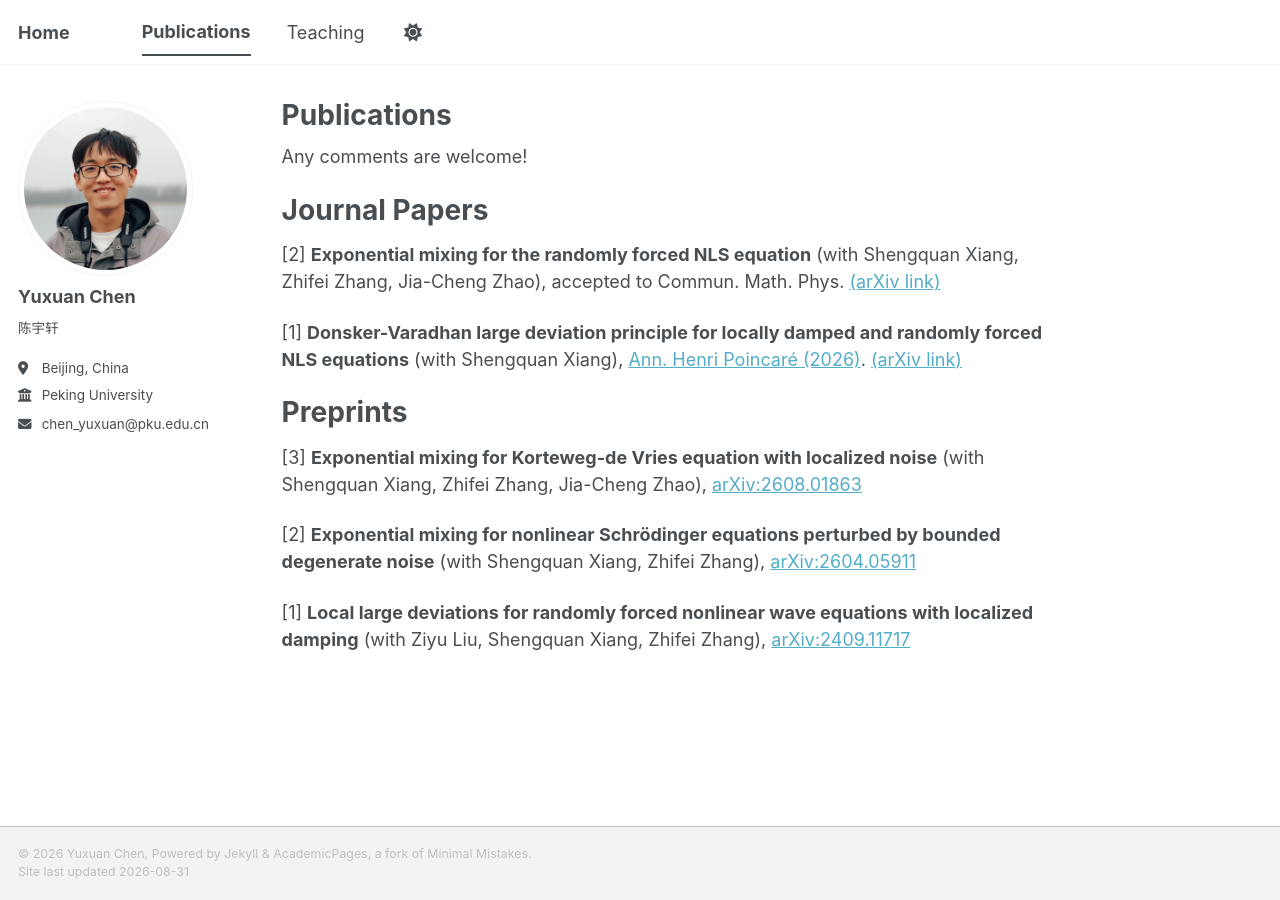
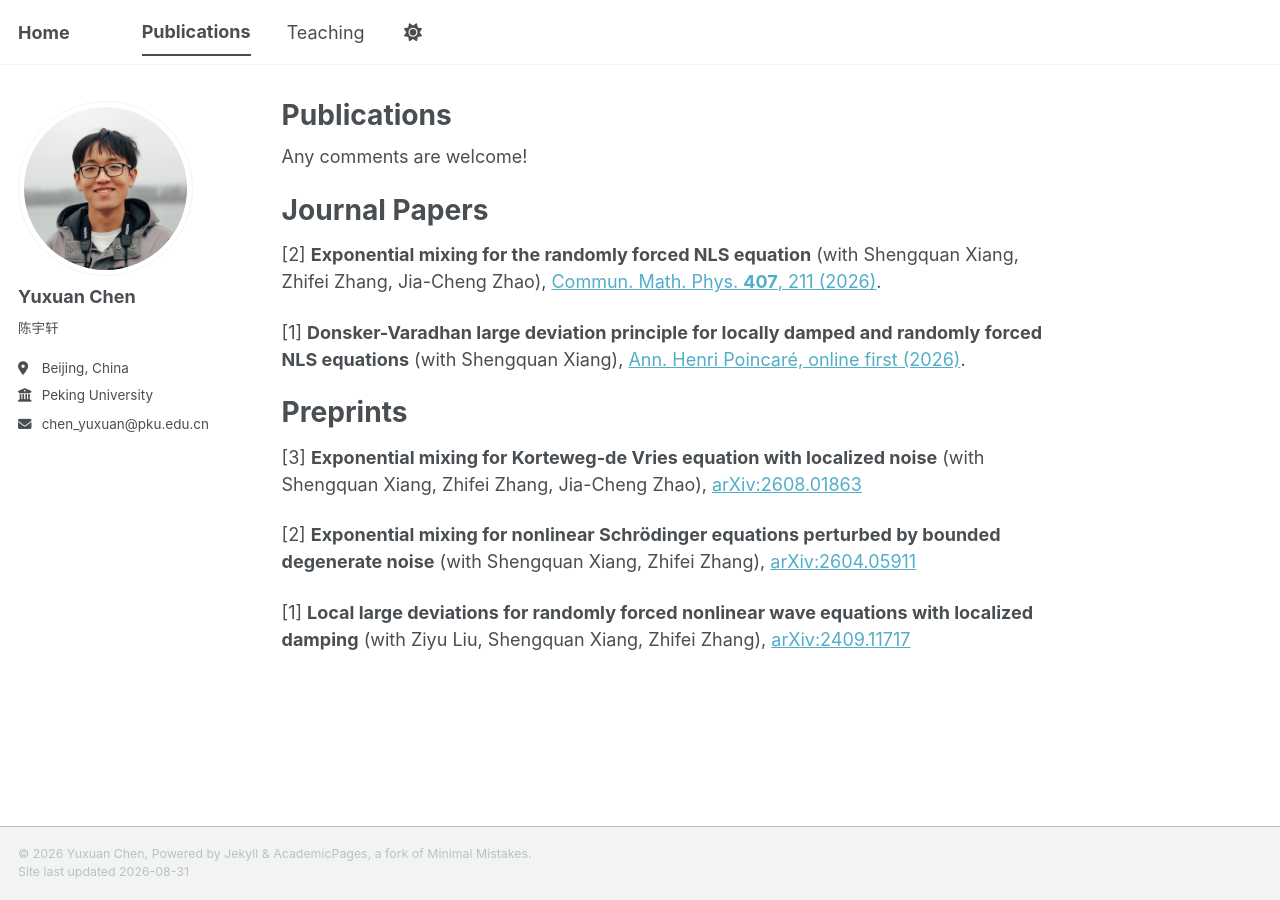
Before and after one commit to yxchen-pku/yxchen-pku.github.io, a Jekyll site: the page built from _pages/publications.md, in a window 1280 px wide. Built offline with Jekyll 4.4.1, drawn with Linux system fonts in a browser that asks for light colours; a script bundle is joined from its source files by our own code; library files that are not in the unit come from our copies.

Commit message:
Update publication details and links in markdown

```diff
--- a/_pages/publications.md
+++ b/_pages/publications.md
@@ -11,9 +11,9 @@ Any comments are welcome!
 Journal Papers
 =====
 
-[2] **Exponential mixing for the randomly forced NLS equation** (with Shengquan Xiang, Zhifei Zhang, Jia-Cheng Zhao), accepted to Commun. Math. Phys. [(arXiv link)](https://arxiv.org/abs/2506.10318)
+[2] **Exponential mixing for the randomly forced NLS equation** (with Shengquan Xiang, Zhifei Zhang, Jia-Cheng Zhao), [Commun. Math. Phys. **407**, 211 (2026)](https://link.springer.com/article/10.1007/s00220-026-05732-z).
 
-[1]  **Donsker-Varadhan large deviation principle for locally damped and randomly forced NLS equations** (with Shengquan Xiang), [Ann. Henri Poincaré (2026)](https://link.springer.com/article/10.1007/s00023-026-01663-6). [(arXiv link)](https://arxiv.org/abs/2510.24119)
+[1]  **Donsker-Varadhan large deviation principle for locally damped and randomly forced NLS equations** (with Shengquan Xiang), [Ann. Henri Poincaré, online first (2026)](https://link.springer.com/article/10.1007/s00023-026-01663-6).
 
 Preprints
 =====
```
